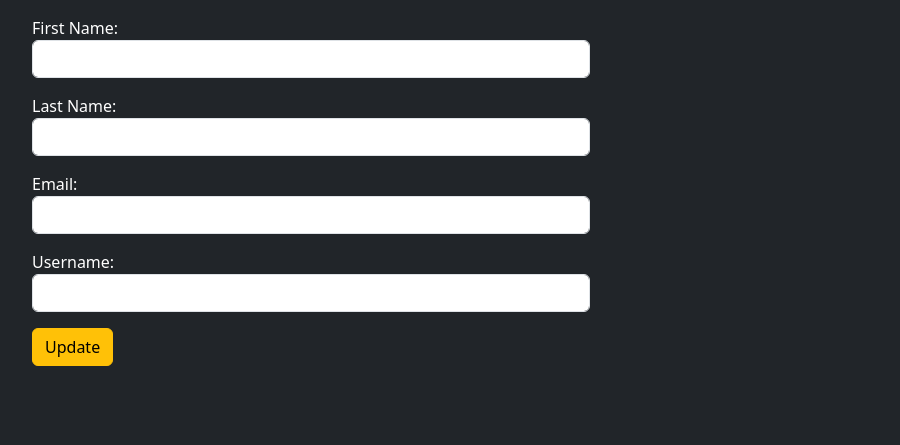
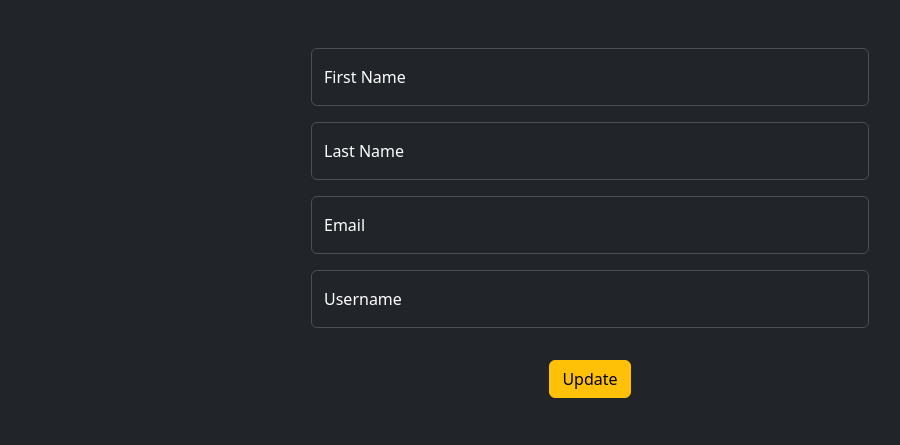
Before and after one commit to illustrae/EduManage, a Flask app: template password_gen_app/templates/editAccount.html in a window 1280 px wide. Shown: the part 58-503 px from the top of the page, without its empty margins (50-950 px from the left). Run offline with Flask 3, Linux system fonts and the light colour scheme; the template is opened without the code that fills it, so the values that code supplies are empty.

Commit message:
styled edit form, removed schedule and put a visited check with query

```diff
--- a/password_gen_app/models/password.py
+++ b/password_gen_app/models/password.py
@@ -53,7 +53,7 @@ class Password:
         return connectToMySQL(db).query_db(query)
 
     @classmethod
-    def delete_password(cls, pass_id):
+    def delete_password(cls):
         query = f'DELETE FROM passwords WHERE created_at < (NOW() - INTERVAL 90 DAY);'
         return connectToMySQL(db).query_db(query)
 
--- a/password_gen_app/templates/editAccount.html
+++ b/password_gen_app/templates/editAccount.html
@@ -2,21 +2,28 @@
 {% block content %}
 
 <body>
-    <div class="d-flex">
-        <div class="form-group col-6 mx-auto">
-            <form action="/update_account" method="post">
-                <label class="mt-3" for="first_name">First Name:</label>
-                <input class="form-control" type="text" id="first_name" name="first_name" value="{{user.first_name}}" required>
-
-                <label class="mt-3" for="last_name">Last Name:</label>
-                <input class="form-control" type="text" id="last_name" name="last_name" value="{{user.last_name}}" required>
-
-                <label class="mt-3" for="email">Email:</label>
-                <input class="form-control" type="email" id="email" name="email" value="{{user.email}}" required>
-
-                <label class="mt-3" for="username">Username:</label>
-                <input class="form-control" type="text" id="username" name="username" value="{{user.username}}" required>
-                <button class="mt-3 btn btn-warning">Update</button>
+    <div class="mt-5 w-200 mx-auto">
+        <div class="form-group col-6 mx-auto" data-bs-theme="dark">
+            <form action="/update_account" method="post" class="bg-dark">
+                <div class="form-floating mb-3">
+                    <input class="form-control " type="text" id="first_name" name="first_name" placeholder="First Name" value="{{user.first_name}}" required>
+                    <label for="first_name" class="form-label">First Name</label>
+                </div>
+                <div class="form-floating mb-3">
+                    <input class="form-control " type="text" id="last_name" name="last_name" placeholder="Last Name" value="{{user.last_name}}" required>
+                    <label for="last_name" class="form-label">Last Name</label>
+                </div>
+                <div class="form-floating mb-3">
+                    <input class="form-control  " type="email" id="email" name="email" placeholder="@email.com"value="{{user.email}}" required>
+                    <label for="email" class="form-label">Email</label>
+                </div>
+                <div class="form-floating mb-3">
+                    <input class="form-control " type="text" id="username" name="username" placeholder="Username" value="{{user.username}}" required>
+                    <label for="username" class="form-label">Username</label>
+                </div>
+                <div class="text-center">
+                    <button class="mt-3 btn btn-warning">Update</button>
+                </div>
             </form>
         </div>
         <div class="col-6 mt-3 p-3 ">
--- a/password_gen_app/templates/main.html
+++ b/password_gen_app/templates/main.html
@@ -47,7 +47,7 @@
                 </div>
             </div>
             <div class="container d-flex flex-column flex-md-row col-12">
-                <div class="col-lg-6 mx-sm-5">
+                <div class="col-lg-6 mx-sm-5" data-bs-theme="dark">
                     <form action="/generate" method="POST">
                         <div class="m-3">
                             <label class="form-label" for="">Password Length:</label>
--- a/password_gen_app/templates/main_logged_in.html
+++ b/password_gen_app/templates/main_logged_in.html
@@ -59,7 +59,7 @@
                 </div>
             </div>
             <div class="container d-flex flex-column flex-md-row col-12">
-                <div class="col-lg-6 mx-sm-5">
+                <div class="col-lg-6 mx-sm-5" data-bs-theme="dark">
                     <form action="/generate" method="POST">
                         <div class="m-3">
                             <label class="form-label" for="">Password Length:</label>
--- a/server.py
+++ b/server.py
@@ -3,12 +3,10 @@ from password_gen_app.controllers import users_controller, passwords_controller
 # from password_gen_app.tasks.tasks import start_password_timer
 from flaskwebgui import FlaskUI, close_application
 import pyautogui
-import threading
+
 
 
 if __name__ =='__main__':
 
-     # delete_passwords = threading.Thread(target=start_password_timer)
-     # delete_passwords.start()
      # FlaskUI(app=app, server="flask", width=800, height=500).run()
      app.run(debug=True)
```
Also changed, not shown: password_gen_app/controllers/users_controller.py (+7 -0 lines), password_gen_app/tasks/tasks.py (deleted, +0 -35 lines), password_gen_app/static/css/style.css (line endings or trailing spaces), 2 other files.
